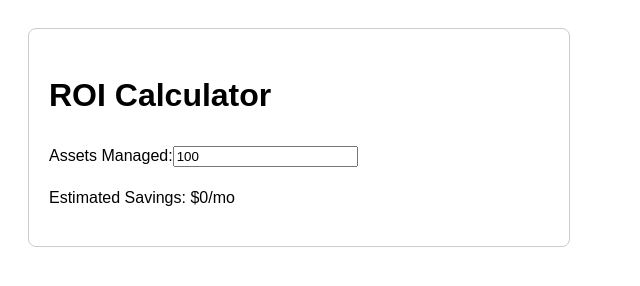
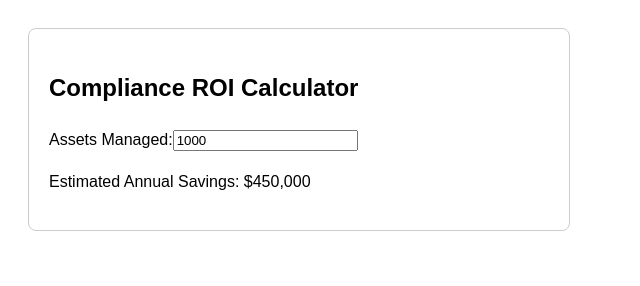
Before and after one commit to kaledbouchagraoui7-bot/sec-asset-hygiene, a plain HTML site: page demo.html in a window 1280 px wide. Shown: the whole page, without its empty margins (0-640 px from the left). Drawn offline with Linux system fonts and the light colour scheme.

```diff
--- a/demo.html
+++ b/demo.html
@@ -1 +1 @@
-<!DOCTYPE html><html><head><title>MedTech Compliance ROI Calculator</title><style>body{font-family:sans-serif;padding:20px;line-height:1.6;} .card{border:1px solid #ccc;padding:20px;border-radius:8px;max-width:500px;}</style></head><body><div class='card'><h1>ROI Calculator</h1><label>Assets Managed:</label><input type='number' id='assets' value='100'><p>Estimated Savings: $<span id='savings'>0</span>/mo</p></div><script>const input=document.getElementById('assets');input.oninput=()=>{document.getElementById('savings').innerText=input.value*45;};</script></body></html>
+<!DOCTYPE html><html><head><title>Asset Hygiene ROI Calculator</title><style>body{font-family:sans-serif;padding:20px;line-height:1.6;} .card{border:1px solid #ccc;padding:20px;border-radius:8px;max-width:500px;}</style></head><body><div class='card'><h2>Compliance ROI Calculator</h2><label>Assets Managed:</label><input type='number' id='assets' value='1000'><p>Estimated Annual Savings: $<span id='savings'>0</span></p></div><script>const calc = () => { const a = document.getElementById('assets').value; document.getElementById('savings').innerText = (a * 450).toLocaleString(); }; document.getElementById('assets').oninput = calc; calc();</script></body></html>
```
Also changed, not shown: 1 other file.
